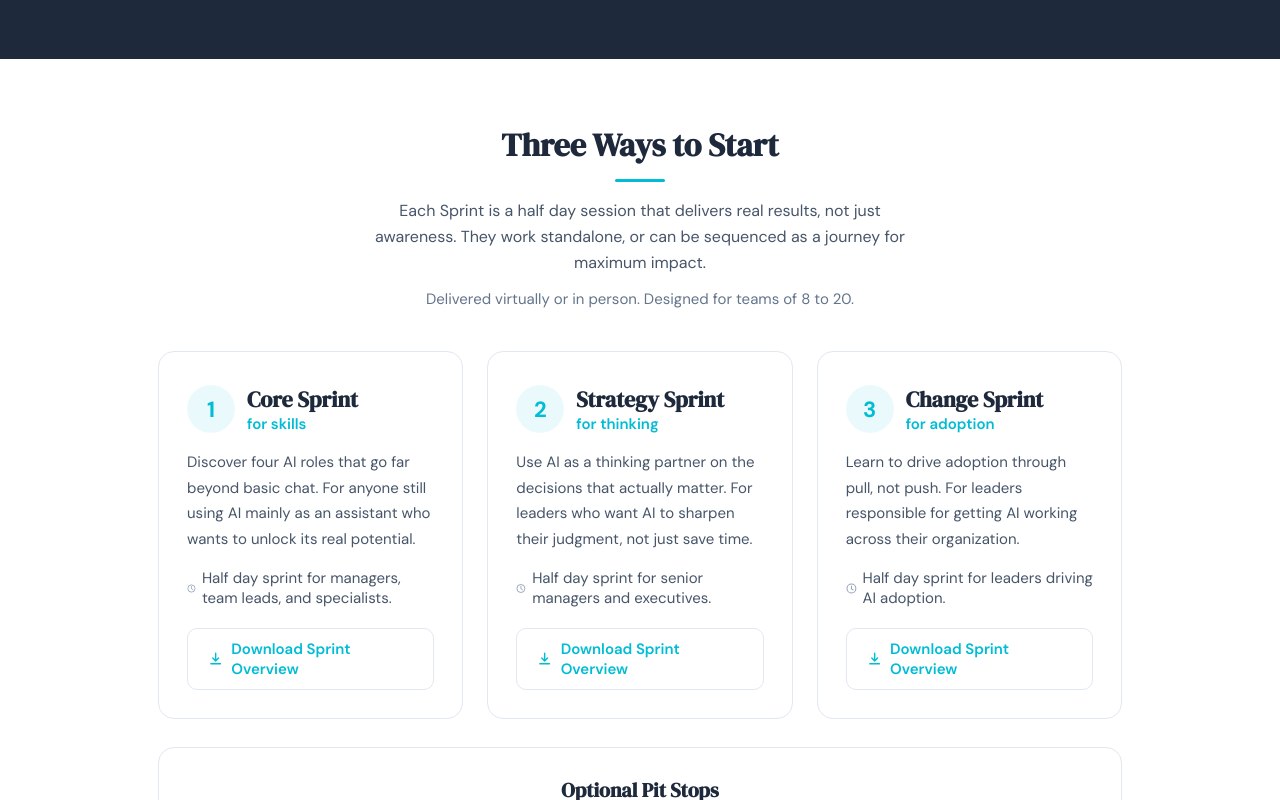
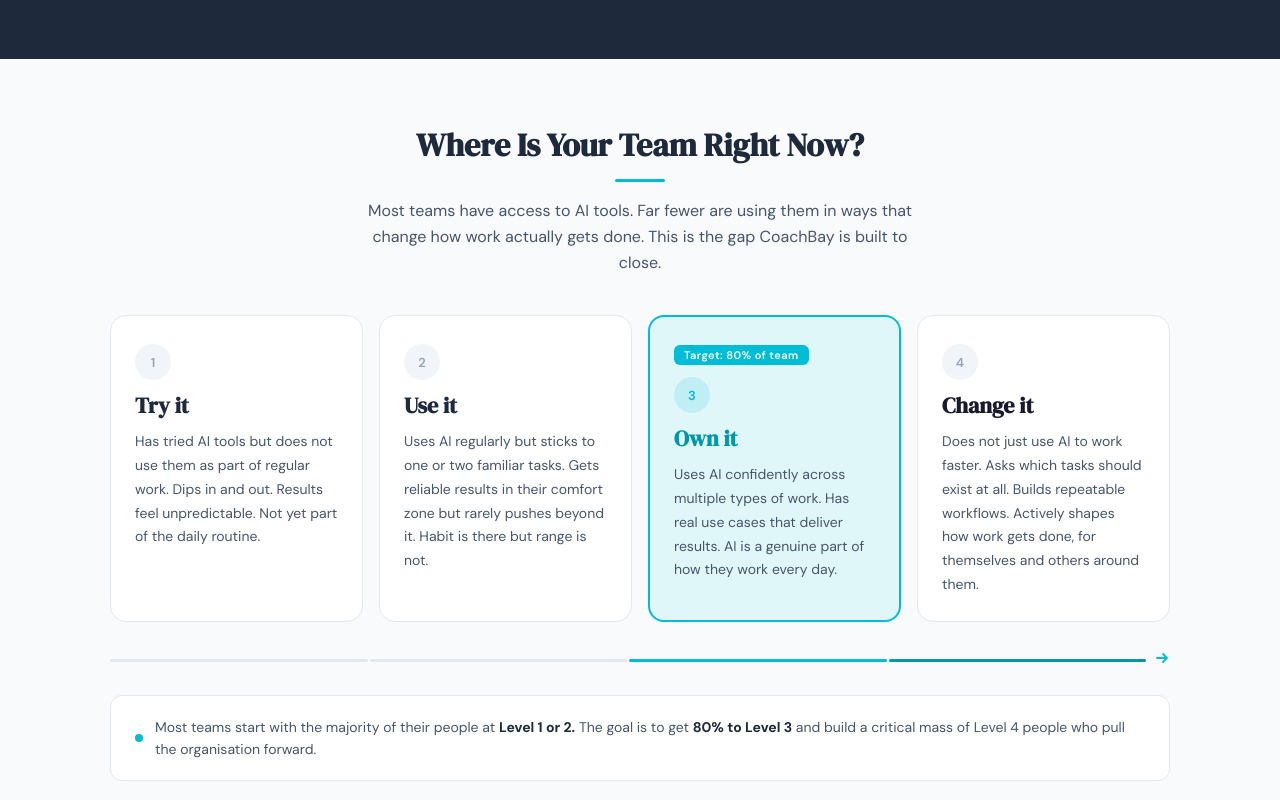
Before and after one commit to coachbay/site, a React (Vite) app: page / in a window 1280 px wide. Shown: the part 880-1680 px from the top of the page. Built offline with nearby package versions, Linux system fonts and the light colour scheme; what @react-pdf/renderer would draw is missing.

Commit message:
Add AI Maturity Model section between Problem and Sprints

```diff
--- a/LandingPage.jsx
+++ b/LandingPage.jsx
@@ -179,6 +179,135 @@ export default function LandingPage({ onNavigate }) {
           <p style={{ color: "#e2e8f0", fontSize: 17, lineHeight: 1.8, margin: "0" }}>
             The problem is rarely the technology. It is whether leaders use AI themselves, whether employees feel safe to experiment, and whether the culture is ready for change.
           </p>
+        </div>
+      </div>
+
+      {/* AI Maturity Model */}
+      <div style={{ background: "#f8fafc", padding: "64px 24px" }}>
+        <div style={{ maxWidth: 1060, margin: "0 auto" }}>
+          <div style={{ textAlign: "center", marginBottom: 40 }}>
+            <h2 style={{ fontFamily: "'DM Serif Display', serif", fontSize: 32, color: "#1e293b", margin: "0 0 8px" }}>
+              Where Is Your Team Right Now?
+            </h2>
+            <div style={{ width: 50, height: 3, background: CYAN, margin: "12px auto 16px", borderRadius: 2 }} />
+            <p style={{ color: "#475569", fontSize: 16, lineHeight: 1.6, margin: "0 auto", maxWidth: 560 }}>
+              Most teams have access to AI tools. Far fewer are using them in ways that change how work actually gets done. This is the gap CoachBay is built to close.
+            </p>
+          </div>
+
+          <div style={{ display: "grid", gridTemplateColumns: "repeat(4, minmax(0, 1fr))", gap: 16 }} className="maturity-grid">
+            {[
+              {
+                num: "1",
+                label: "Try it",
+                desc: "Has tried AI tools but does not use them as part of regular work. Dips in and out. Results feel unpredictable. Not yet part of the daily routine.",
+                highlight: false,
+              },
+              {
+                num: "2",
+                label: "Use it",
+                desc: "Uses AI regularly but sticks to one or two familiar tasks. Gets reliable results in their comfort zone but rarely pushes beyond it. Habit is there but range is not.",
+                highlight: false,
+              },
+              {
+                num: "3",
+                label: "Own it",
+                desc: "Uses AI confidently across multiple types of work. Has real use cases that deliver results. AI is a genuine part of how they work every day.",
+                highlight: true,
+              },
+              {
+                num: "4",
+                label: "Change it",
+                desc: "Does not just use AI to work faster. Asks which tasks should exist at all. Builds repeatable workflows. Actively shapes how work gets done, for themselves and others around them.",
+                highlight: false,
+                top: true,
+              },
+            ].map((level) => (
+              <div
+                key={level.num}
+                style={{
+                  background: level.highlight ? "#E0F7FA" : "#fff",
+                  border: level.highlight ? `2px solid ${CYAN}` : "1px solid #e2e8f0",
+                  borderRadius: 16,
+                  padding: "28px 24px 24px",
+                  display: "flex",
+                  flexDirection: "column",
+                  position: "relative",
+                }}
+              >
+                {level.highlight && (
+                  <div style={{
+                    display: "inline-block",
+                    background: CYAN,
+                    color: "#fff",
+                    fontSize: 11,
+                    fontWeight: 600,
+                    borderRadius: 6,
+                    padding: "3px 10px",
+                    marginBottom: 12,
+                    letterSpacing: "0.04em",
+                    alignSelf: "flex-start",
+                  }}>
+                    Target: 80% of team
+                  </div>
+                )}
+                <div style={{
+                  width: 36,
+                  height: 36,
+                  borderRadius: "50%",
+                  background: level.highlight ? `${CYAN}25` : "#f1f5f9",
+                  display: "flex",
+                  alignItems: "center",
+                  justifyContent: "center",
+                  color: level.highlight ? CYAN : "#94a3b8",
+                  fontSize: 13,
+                  fontWeight: 600,
+                  marginBottom: 10,
+                }}>
+                  {level.num}
+                </div>
+                <h3 style={{
+                  fontFamily: "'DM Serif Display', serif",
+                  fontSize: 22,
+                  color: level.highlight ? "#0097A7" : level.top ? "#1A1A2E" : "#1e293b",
+                  margin: "0 0 10px",
+                }}>
+                  {level.label}
+                </h3>
+                <p style={{ color: "#475569", fontSize: 14, lineHeight: 1.7, margin: 0, flex: 1 }}>
+                  {level.desc}
+                </p>
+              </div>
+            ))}
+          </div>
+
+          <div style={{ marginTop: 28, display: "flex", alignItems: "center", gap: 0 }}>
+            <div style={{ flex: 1, height: 3, background: "#e2e8f0", borderRadius: 2 }} />
+            <div style={{ flex: 1, height: 3, background: "#e2e8f0", borderRadius: 2, marginLeft: 2 }} />
+            <div style={{ flex: 1, height: 3, background: CYAN, borderRadius: 2, marginLeft: 2 }} />
+            <div style={{ flex: 1, height: 3, background: "#0097A7", borderRadius: 2, marginLeft: 2 }} />
+            <div style={{ marginLeft: 8 }}>
+              <svg width="16" height="16" viewBox="0 0 16 16" fill="none">
+                <path d="M3 8h10M9 4l4 4-4 4" stroke={CYAN} strokeWidth="1.8" strokeLinecap="round" strokeLinejoin="round"/>
+              </svg>
+            </div>
+          </div>
+
+          <div style={{
+            marginTop: 24,
+            padding: "20px 24px",
+            background: "#fff",
+            border: "1px solid #e2e8f0",
+            borderRadius: 12,
+            display: "flex",
+            alignItems: "center",
+            gap: 12,
+          }}>
+            <div style={{ width: 8, height: 8, borderRadius: "50%", background: CYAN, flexShrink: 0 }} />
+            <p style={{ color: "#475569", fontSize: 14, lineHeight: 1.6, margin: 0 }}>
+              Most teams start with the majority of their people at <strong style={{ color: "#1e293b" }}>Level 1 or 2.</strong> The goal is to get <strong style={{ color: "#1e293b" }}>80% to Level 3</strong> and build a critical mass of Level 4 people who pull the organisation forward.
+            </p>
+          </div>
         </div>
       </div>
 
--- a/index.css
+++ b/index.css
@@ -73,6 +73,12 @@ body {
     margin: 0 auto;
   }
 
+  .maturity-grid {
+    grid-template-columns: 1fr !important;
+    max-width: 400px;
+    margin: 0 auto;
+  }
+
   .pitstop-card {
     max-width: 400px;
   }
```
Also changed, not shown: 6 other files (tests, documents, lock files or other folders).
